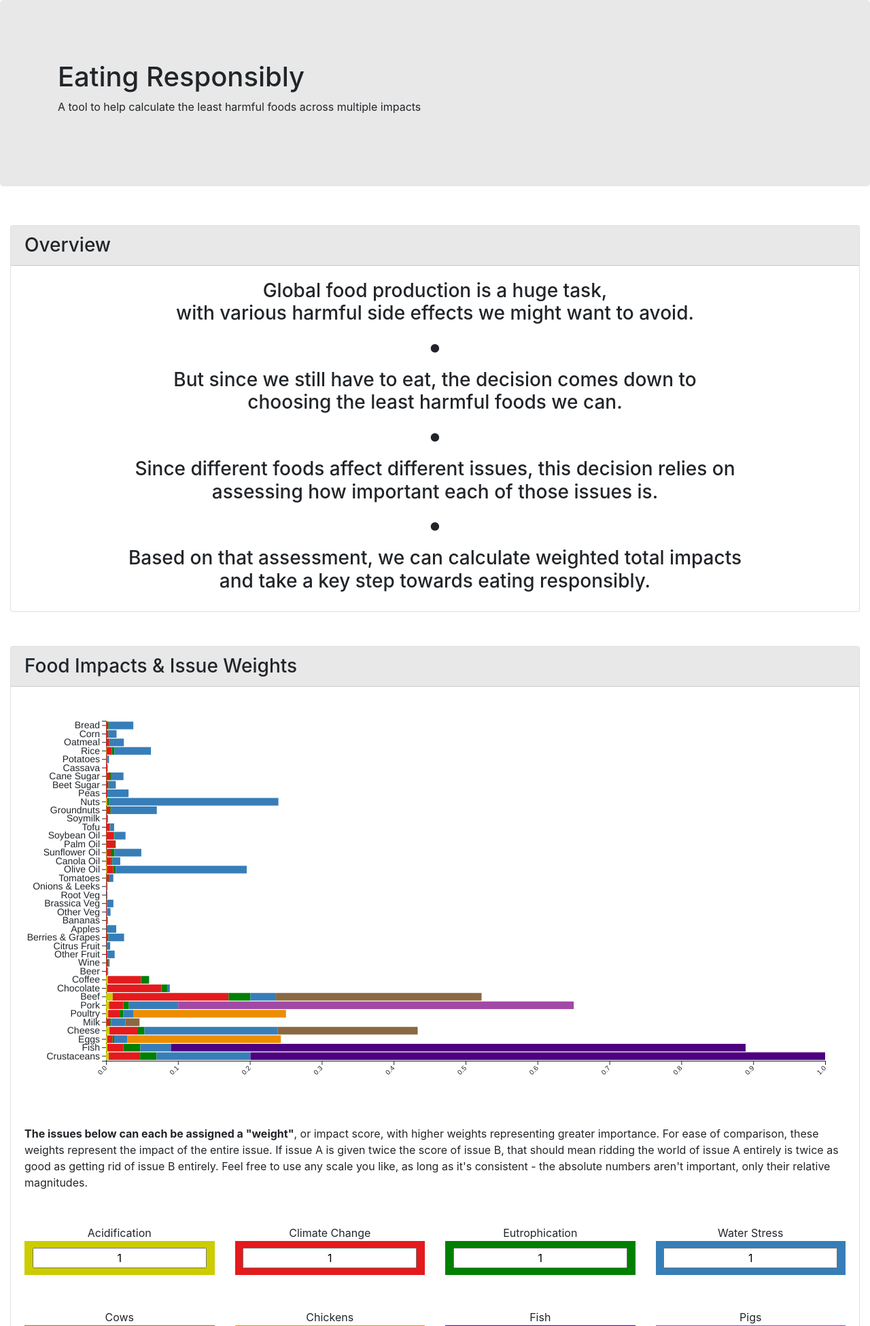
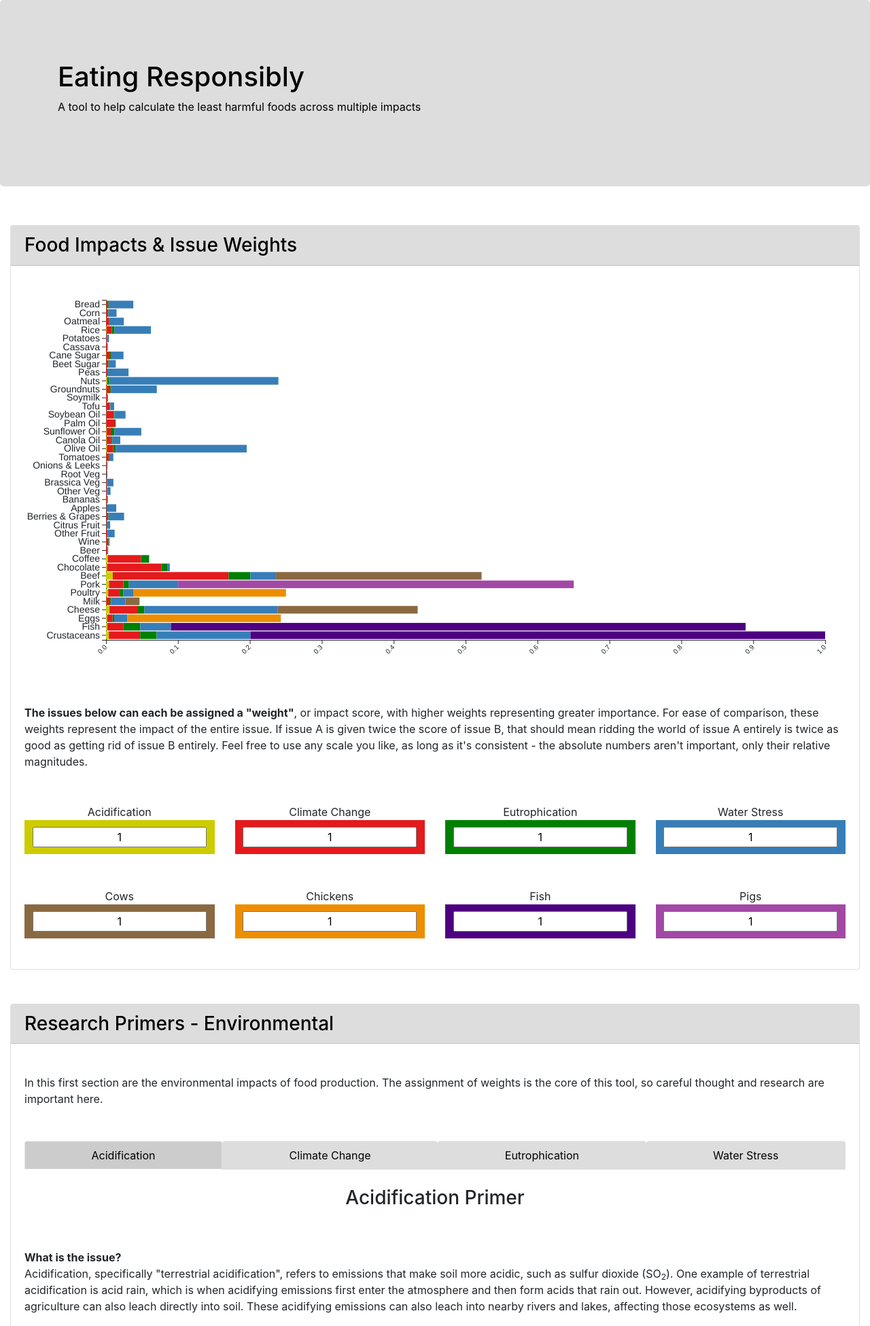
Before and after one commit to jlucassen/eating-responsibly, a PHP site: page / in a window 1280 px wide. Shown: the top 1950 px of the page at 68% size. Run offline with PHP 8.4, Linux system fonts and the light colour scheme; some libraries are stand-ins or nearby versions.

Commit message:
removed overview, minor visual edits

```diff
--- a/css/styles.css
+++ b/css/styles.css
@@ -1,10 +1,15 @@
 :root {
-    --main-color: #e8e8e8;
-    --offset-color: #d9d9d9;
+    --title-color: #dddddd;
+    --offset-color: #cccccc;
+    --title-text-color: #000000;
+    --offset-text-color: #000000;
 }
 
+
+
 .jumbotron {
-    background: var(--main-color);
+    background: var(--title-color);
+    color: var(--title-text-color);
 }
 
 .row {
@@ -12,7 +17,8 @@
 }
 
 .card-header {
-    background: var(--main-color);
+    background: var(--title-color);
+    color: var(--title-text-color);
 }
 
 input {
@@ -20,10 +26,11 @@ input {
 }
 
 .nav-tabs .nav-item .nav-link {
-    background: var(--main-color);
-    color: black;
+    background: var(--title-color);
+    color: var(--title-text-color);
   }
 
   .nav-tabs .nav-item .nav-link.active {
     background: var(--offset-color);
+    color: var(--offset-text-color);
   }
--- a/index.html
+++ b/index.html
@@ -27,22 +27,7 @@
     </header>
 
     <div class="container-fluid">
-        <div class="row justify-content-center">
-            <div class="col">
-                <div class="card">
-                    <h3 class="card-header">Overview</h3>
-                    <div class="card-body text-center">
-                        <h3>Global food production is a huge task,<br> with various harmful side effects we might want to avoid.</h3>
-                        <h1>•</h1>
-                        <h3>But since we still have to eat, the decision comes down to <br> choosing the least harmful foods we can.</h3>
-                        <h1>•</h1>
-                        <h3>Since different foods affect different issues, this decision relies on <br> assessing how important each of those issues is.</h3>
-                        <h1>•</h1>
-                        <h3>Based on that assessment, we can calculate weighted total impacts<br>and take a key step towards eating responsibly.</h3>
-                    </div>
-                </div>
-            </div>
-        </div>
+
         <div class="row justify-content-center">
             <div class="col">
                 <div class="card">
--- a/js/scripts.js
+++ b/js/scripts.js
@@ -21,7 +21,7 @@ function getCsvData() {
     return new Promise(resolve => {
         setTimeout(() => {
           resolve(x);
-        }, 500);
+        }, 1000);
     });
 }
 
@@ -144,4 +144,4 @@ function matchInputs(first, second) {
 setupResultsGraph();
 setTimeout(function() {
     updateResultsGraph();
-  }, 500);
+  }, 1000);
--- a/package.json
+++ b/package.json
@@ -4,8 +4,7 @@
   "description": "",
   "main": "index.html",
   "scripts": {
-    "start": "npm run lite",
-    "test": "echo \"Error: no test specified\" && exit 1",
+    "test": "npm run lite",
     "lite": "lite-server"
   },
   "author": "",
```
